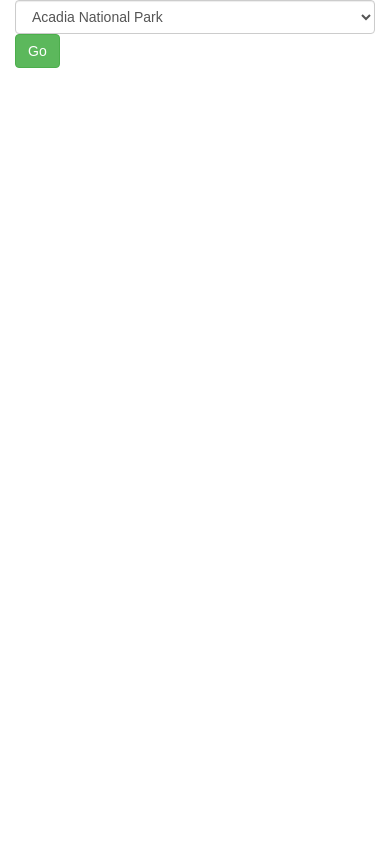
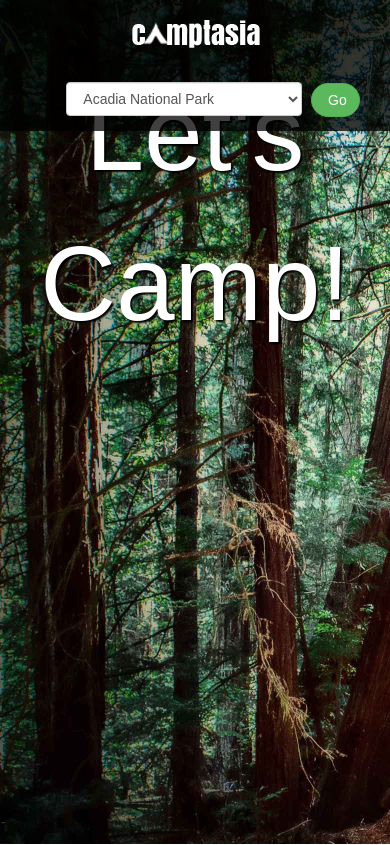
Before and after one commit to cfavano/parks, a website: page index.html in a window 390 px wide. Drawn offline with nearby package versions, Linux system fonts and the light colour scheme.

Commit message:
Added jumbotron and responsive styles

```diff
--- a/css/default.css
+++ b/css/default.css
@@ -48,8 +48,54 @@
   font-weight: bold;
 }
 
+.jumbotron {
+  width: 100%;
+  margin: 0;
+  padding: 0;
+  z-index: 0;
+  height: 800px;
+  height: 100vh;
+  background: url('../images/banner.jpg');
+  background-size: cover;
+}
+
+.navigation-container {
+  position: fixed;
+  top: 0;
+  z-index: 1;
+  width: 100%;
+  background: rgba(0,0,0,.75);
+}
+
+.navigation-container .logo {
+  margin-top: 17px;
+}
+
+.navigation-container #location .form-control {
+  width: auto;
+  margin: 15px 0;
+}
+
+.navigation-container #location .btn {
+  margin: 16px 0 0 5px;
+  padding: 6px 16px;
+  border-radius: 20px;
+}
+
 .fluid-container #hero {
   padding: 0;
+}
+
+.fluid-container #hero p {
+  margin: 0 auto;
+  padding: 15% 0 0;
+  max-width: 637px;
+  width:100%;
+  text-align: center;
+  font-size: 105px;
+  color: #fff;
+  font-family: 'Montserrat', sans-serif;
+  text-shadow: 2px 2px 2px #000;
 }
 
 .fluid-container #hero .col-sm-3,
@@ -64,3 +110,13 @@
   background-size: cover;
   background-position: center center;
 }
+
+@media (max-width: 688px) {
+  .navigation-container .col-xs-6 {
+    width:100%;
+    float:none;
+  }
+  .navigation-container .logo{
+    margin: 17px auto;
+  }
+}
--- a/index.html
+++ b/index.html
@@ -15,10 +15,16 @@
     <script src="https://maxcdn.bootstrapcdn.com/bootstrap/3.3.5/js/bootstrap.min.js"></script>
   </head>
   <body>
-    <div class="fluid-container">
-      <div class="col-sm-4 col-sm-offset-4">
+    <div class="jumbotron banner">
+        <div class="navigation-container">
+            <div class="container">
+                <div class="col-xs-6">
+                    <img class="img-responsive logo" src="/images/logo-white.png">
+                </div>
+                <div class="col-xs-6">
                     <form id="location">
-          <select class="form-control" name="NationalPark" id="park">
+                        <div class="form-container pull-right">
+                            <select class="form-control col-sm-10 col-xs-10" name="NationalPark" id="park">
                                 <option value="44.454,-68.04902">Acadia National Park</option>
                                 <option value="-14.25708,-170.68512">American Samoa</option>
                                 <option value="38.77,-109.56462">Arches</option>
@@ -58,14 +64,14 @@
                                 <option value="67.34408,-159.13662">Kobuk Valley</option>
                                 <option value="60.19943,-154.32362">Lake Clark</option>
                                 <option value="40.48297,-121.41452">Lassen Volcano</option>
-            <option value="37.1841,-86.11403">Mammdoth Cave</option>
+                                <option value="37.1841,-86.11403">Mammoth Cave</option>
                                 <option value="37.3192,-108.50862">Mesa Verde</option>
                                 <option value="46.85,-121.74982">Mount Rainer</option>
                                 <option value="48.70643,-121.18952">North Cascades</option>
                                 <option value="47.799,-123.52162">Olympic</option>
                                 <option value="35.06274,-109.78332">Petrified Forest</option>
                                 <option value="36.48693,-121.16662">Pinnacles</option>
-            <option value="41.4771,-123.94482">RedWood</option>
+                                <option value="41.4771,-123.94482">Redwood</option>
                                 <option value="40.414,-105.68962">Rocky Mountain</option>
                                 <option value="32.2432,-111.13052">Saguaro</option>
                                 <option value="36.36444,-118.72242">Sequoia</option>
@@ -79,10 +85,21 @@
                                 <option value="37.6379,-119.69432">Yosemite</option>
                                 <option value="37.22299,-112.68142">Zion</option>
                               </select>
-          <button type="submit" class="btn btn-success submit">Go</button>
+                              <button type="submit" class="btn btn-success submit col-sm-2 col-xs-2  pull-right">Go</button>
+                        </div>
                     </form>
                 </div>
-      <div class="col-sm-12" id="hero"></div>
+            </div>
+        </div>
+            <div class="fluid-container">
+        <div class="col-sm-12" div id="hero">
+            <p>Let's Camp!</p>
+        </div>
+
+
+
+    </div>
+
     </div>
     <div class="container">
       <div class="col-sm-8" id="park-info">
--- a/js/app.js
+++ b/js/app.js
@@ -8,7 +8,7 @@
   imageContainer.appendChild(placeholder);
   var hero = document.getElementById('hero');
   hero.appendChild(imageContainer );
-  imageContainer.setAttribute('class', 'col-sm-' + columnNumber + ' col-xs-3');
+  imageContainer.setAttribute('class', 'col-sm-' + columnNumber + ' col-xs-4');
   placeholder.setAttribute('class', 'img-responsive');
   placeholder.style.backgroundImage  = "url('"+ flickrPath + "')";
 }
@@ -26,6 +26,8 @@
 
   xhr.onload = function() {
     if(xhr.status === 200) {
+      document.getElementsByClassName('jumbotron')[0].style.background  = "none";
+      document.getElementsByClassName('jumbotron')[0].style.height  = "auto";
       var heroContainer = document.getElementById('hero');
       var firstChild = heroContainer.firstChild;
 
```
Also changed, not shown: images/banner.jpg (added), images/logo-white.png (added), images/logo.png (added). Lines whose indentation alone changed are shown as unchanged.
